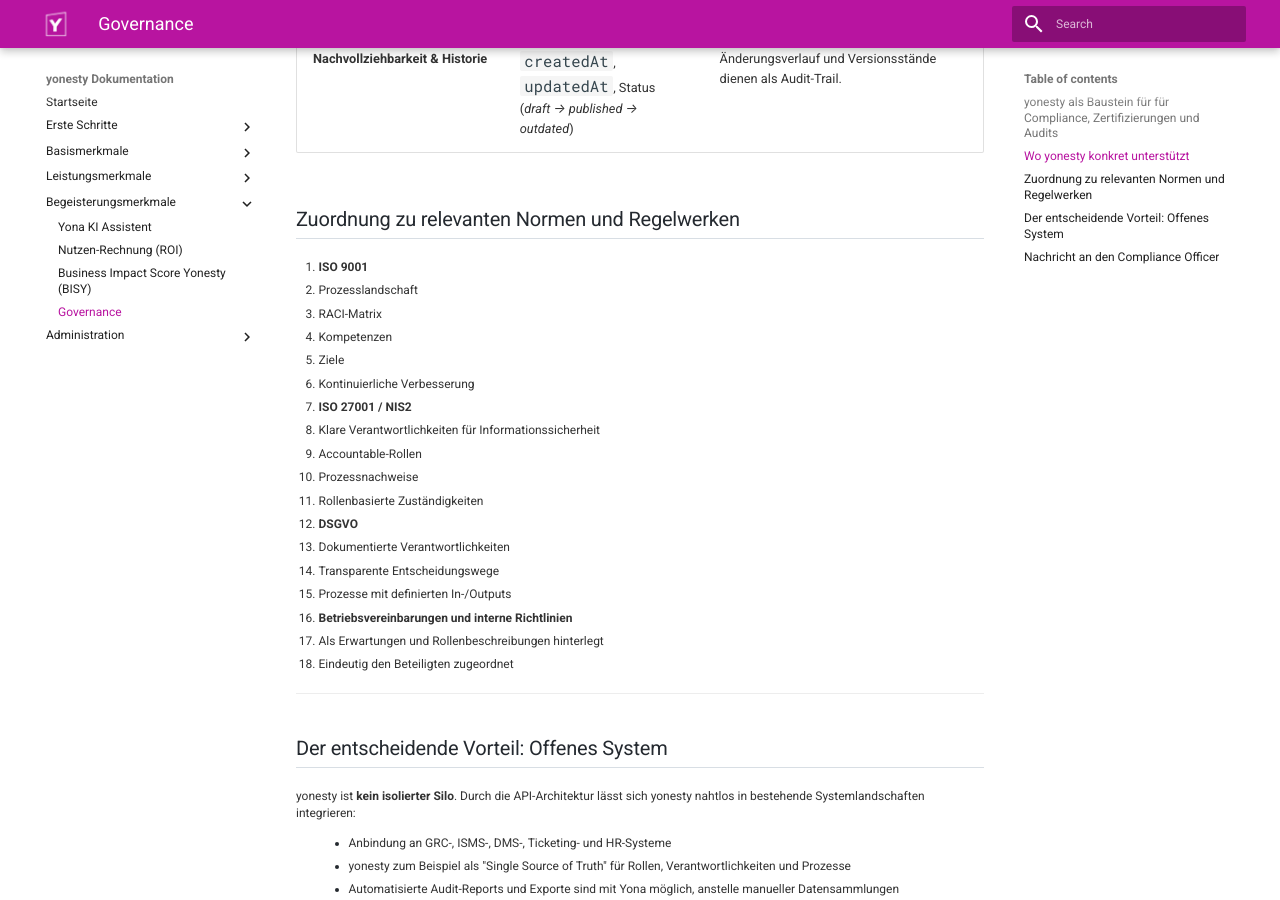
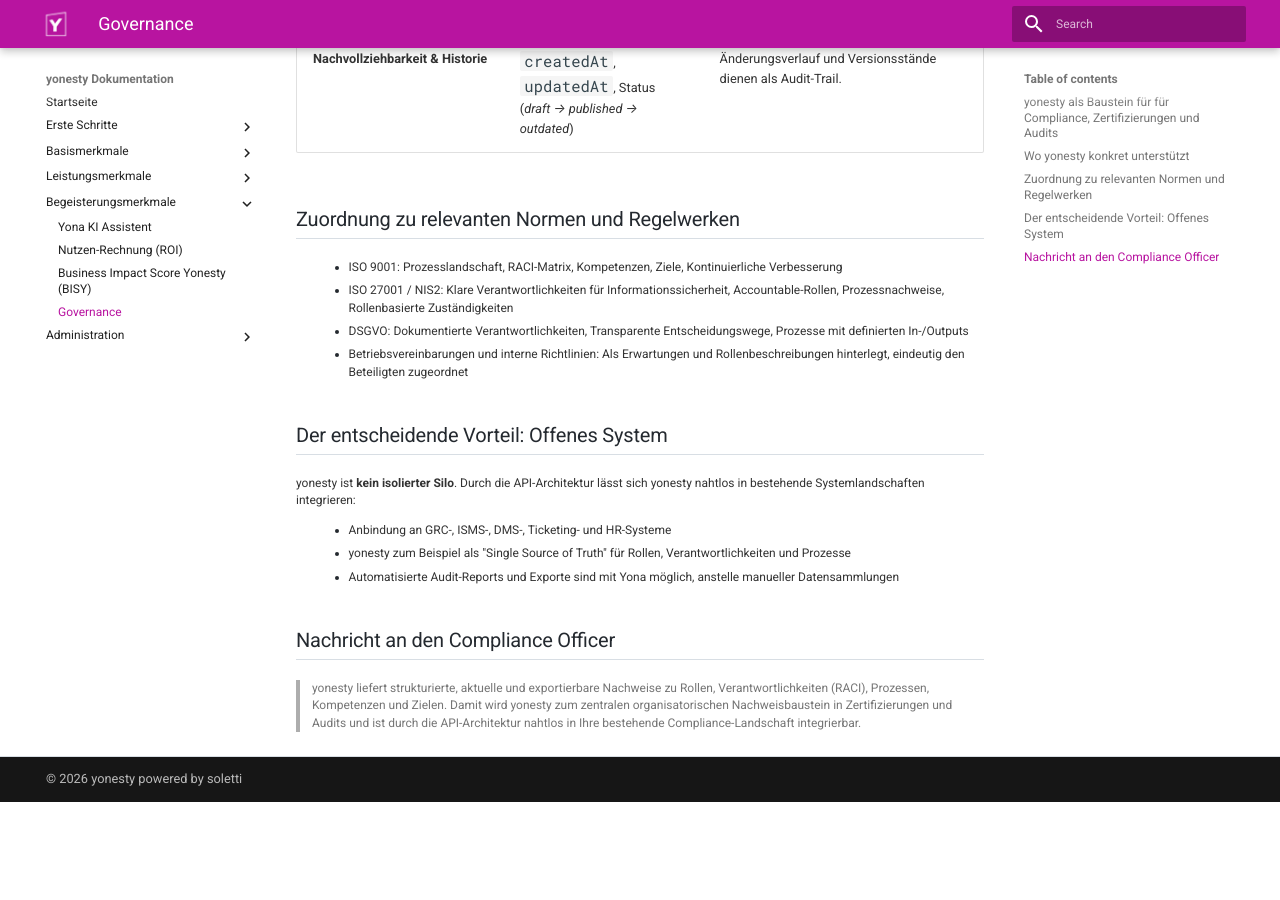
Before and after one commit to ricohaenelsoletti/yonesty, an MkDocs documentation site: the page built from docs/Governance.md, in a window 1280 px wide and 900 px high, scrolled down 1162 px. Built offline with MkDocs 1.6.1 and Material for MkDocs 9.7.7, drawn with Linux system fonts in a browser that asks for light colours; after the commit the page ends 1964 px from its top, so only the background shows below that; part of the change alters nothing that is shown.

```diff
--- a/docs/Governance.md
+++ b/docs/Governance.md
@@ -30,29 +30,10 @@ Genau das verlangen Normen und Auditoren als Nachweis. yonesty liefert den belas
 
 ## Zuordnung zu relevanten Normen und Regelwerken
 
-1. **ISO 9001**
-   - Prozesslandschaft
-   - RACI-Matrix
-   - Kompetenzen
-   - Ziele
-   - Kontinuierliche Verbesserung
-
-2. **ISO 27001 / NIS2**
-   - Klare Verantwortlichkeiten für Informationssicherheit
-   - Accountable-Rollen
-   - Prozessnachweise
-   - Rollenbasierte Zuständigkeiten
-
-3. **DSGVO**
-   - Dokumentierte Verantwortlichkeiten
-   - Transparente Entscheidungswege
-   - Prozesse mit definierten In-/Outputs
-
-4. **Betriebsvereinbarungen und interne Richtlinien**
-   - Als Erwartungen und Rollenbeschreibungen hinterlegt
-   - Eindeutig den Beteiligten zugeordnet
-
----
+* ISO 9001: Prozesslandschaft, RACI-Matrix, Kompetenzen, Ziele, Kontinuierliche Verbesserung
+* ISO 27001 / NIS2: Klare Verantwortlichkeiten für Informationssicherheit, Accountable-Rollen, Prozessnachweise, Rollenbasierte Zuständigkeiten
+* DSGVO: Dokumentierte Verantwortlichkeiten, Transparente Entscheidungswege, Prozesse mit definierten In-/Outputs
+* Betriebsvereinbarungen und interne Richtlinien: Als Erwartungen und Rollenbeschreibungen hinterlegt, eindeutig den Beteiligten zugeordnet
 
 ## Der entscheidende Vorteil: Offenes System
 
```
